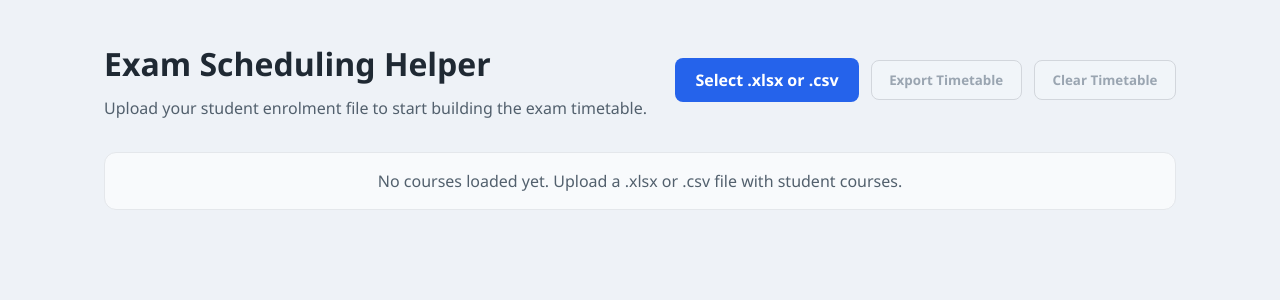
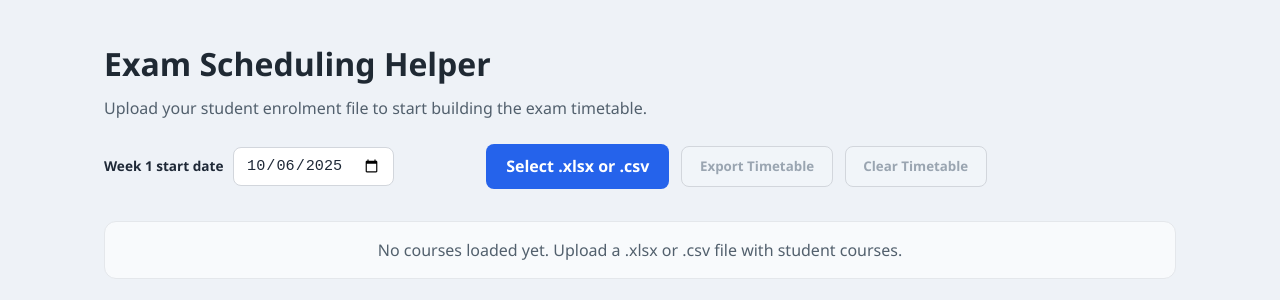
Before and after one commit to Muris-Cengic/ExamScheduler, a React (Vite) app: page / in a window 1280 px wide. Shown: the top 300 px of the page. Built offline with nearby package versions, Linux system fonts and the light colour scheme.

Commit message:
Add week 1 start date selector

```diff
--- a/src/App.css
+++ b/src/App.css
@@ -31,6 +31,35 @@
   display: flex;
   gap: 0.75rem;
   align-items: center;
+}
+
+.start-date-control {
+  display: flex;
+  align-items: center;
+  gap: 0.6rem;
+  min-width: 15rem;
+  margin-right: 5rem;
+}
+
+.start-date-control label {
+  font-size: 0.85rem;
+  font-weight: 600;
+  color: #1f2937;
+}
+
+.start-date-control input {
+  padding: 0.55rem 0.75rem;
+  border: 1px solid #d2d6dc;
+  border-radius: 0.5rem;
+  font-size: 0.95rem;
+  color: #1f2937;
+  background-color: #ffffff;
+}
+
+.start-date-control input:focus {
+  outline: none;
+  border-color: #2563eb;
+  box-shadow: 0 0 0 3px rgba(37, 99, 235, 0.15);
 }
 
 .file-input {
--- a/src/App.jsx
+++ b/src/App.jsx
@@ -29,6 +29,72 @@ function downloadBlob(blob, filename) {
   anchor.click();
   document.body.removeChild(anchor);
   URL.revokeObjectURL(url);
+}
+
+function alignDateToMonday(date) {
+  const result = new Date(date);
+  const day = result.getDay();
+  const diff = (day + 6) % 7;
+  result.setDate(result.getDate() - diff);
+  return result;
+}
+
+function formatDateToISO(date) {
+  const year = date.getFullYear();
+  const month = String(date.getMonth() + 1).padStart(2, "0");
+  const day = String(date.getDate()).padStart(2, "0");
+  return `${year}-${month}-${day}`;
+}
+
+function getDefaultStartDate() {
+  const date = new Date();
+  date.setHours(0, 0, 0, 0);
+  date.setDate(date.getDate() + 14);
+  return alignDateToMonday(date);
+}
+
+function getDefaultStartDateISO() {
+  return formatDateToISO(getDefaultStartDate());
+}
+
+function parseISODateString(value) {
+  if (!value) {
+    return null;
+  }
+
+  const [yearStr, monthStr, dayStr] = value.split("-");
+  const year = Number.parseInt(yearStr, 10);
+  const month = Number.parseInt(monthStr, 10);
+  const day = Number.parseInt(dayStr, 10);
+
+  if (Number.isNaN(year) || Number.isNaN(month) || Number.isNaN(day)) {
+    return null;
+  }
+
+  const date = new Date(year, month - 1, day);
+  if (Number.isNaN(date.getTime())) {
+    return null;
+  }
+
+  date.setHours(0, 0, 0, 0);
+  return date;
+}
+
+function addDays(date, amount) {
+  const result = new Date(date);
+  result.setDate(result.getDate() + amount);
+  return result;
+}
+
+const invigilatorDateFormatter = new Intl.DateTimeFormat(undefined, {
+  weekday: "long",
+  year: "numeric",
+  month: "short",
+  day: "numeric",
+});
+
+function formatDateForInvigilator(date) {
+  return invigilatorDateFormatter.format(date);
 }
 
 function formatTimeLabel(totalMinutes) {
@@ -544,6 +610,8 @@ function computeSummary(assignments, courseLookup) {
 }
 
 function App() {
+  const [startDate, setStartDate] = useState(() => getDefaultStartDateISO());
+
   const [weeks, setWeeks] = useState(() => [1]);
 
   const [assignments, setAssignments] = useState(() =>
@@ -687,6 +755,13 @@ function App() {
       return haystack.includes(query);
     });
   }, [availableCourses, courseSearch]);
+
+  const handleStartDateChange = (event) => {
+    const rawValue = event.target.value;
+    const parsed = parseISODateString(rawValue);
+    const aligned = parsed ? alignDateToMonday(parsed) : getDefaultStartDate();
+    setStartDate(formatDateToISO(aligned));
+  };
 
   const handleFileUpload = async (event) => {
     const file = event.target.files?.[0];
@@ -1300,17 +1375,24 @@ function App() {
     return templateHeadersRef.current;
   };
 
-  const buildWorkbookForWeek = (week, templateHeaders) => {
+  const buildWorkbookForWeek = (week, templateHeaders, baseStartDate) => {
     const weekAssignments = assignments[week];
     if (!weekAssignments) {
       return null;
     }
 
+    const safeStartDate = alignDateToMonday(
+      baseStartDate ?? getDefaultStartDate(),
+    );
+    const weekStartDate = addDays(safeStartDate, (week - 1) * 7);
+
     const invigilatorRows = [];
     const dayRowsMap = new Map();
 
-    days.forEach((day) => {
+    days.forEach((day, dayIndex) => {
       const dayAssignments = weekAssignments[day] || {};
+      const dayDate = addDays(weekStartDate, dayIndex);
+      const formattedDate = formatDateForInvigilator(dayDate);
 
       timeSlots.forEach((slot) => {
         const courseIds = dayAssignments[slot.id] || [];
@@ -1484,7 +1566,7 @@ function App() {
             courseCodeLabel,
             courseTitleLabel,
             String(room.students.length),
-            day,
+            formattedDate,
             timeRange,
             instructorLabel,
             roomName,
@@ -1578,7 +1660,6 @@ function App() {
 
     return workbook;
   };
-
   const handleExportSchedule = async () => {
     setExportError("");
 
@@ -1592,11 +1673,19 @@ function App() {
 
     try {
       const templateHeaders = await getTemplateHeaders();
+      const parsedStartDate = parseISODateString(startDate);
+      const baseStartDate = alignDateToMonday(
+        parsedStartDate ?? getDefaultStartDate(),
+      );
 
       const exportedFiles = [];
 
       for (const week of weeks) {
-        const workbook = buildWorkbookForWeek(week, templateHeaders);
+        const workbook = buildWorkbookForWeek(
+          week,
+          templateHeaders,
+          baseStartDate,
+        );
 
         if (!workbook) {
           continue;
@@ -1741,6 +1830,16 @@ function App() {
         </div>
 
         <div className="app__actions">
+          <div className="start-date-control">
+            <label htmlFor="start-date-input">Week 1 start date</label>
+            <input
+              id="start-date-input"
+              type="date"
+              value={startDate}
+              onChange={handleStartDateChange}
+            />
+          </div>
+
           <label className="file-input">
             <input
               type="file"
```
